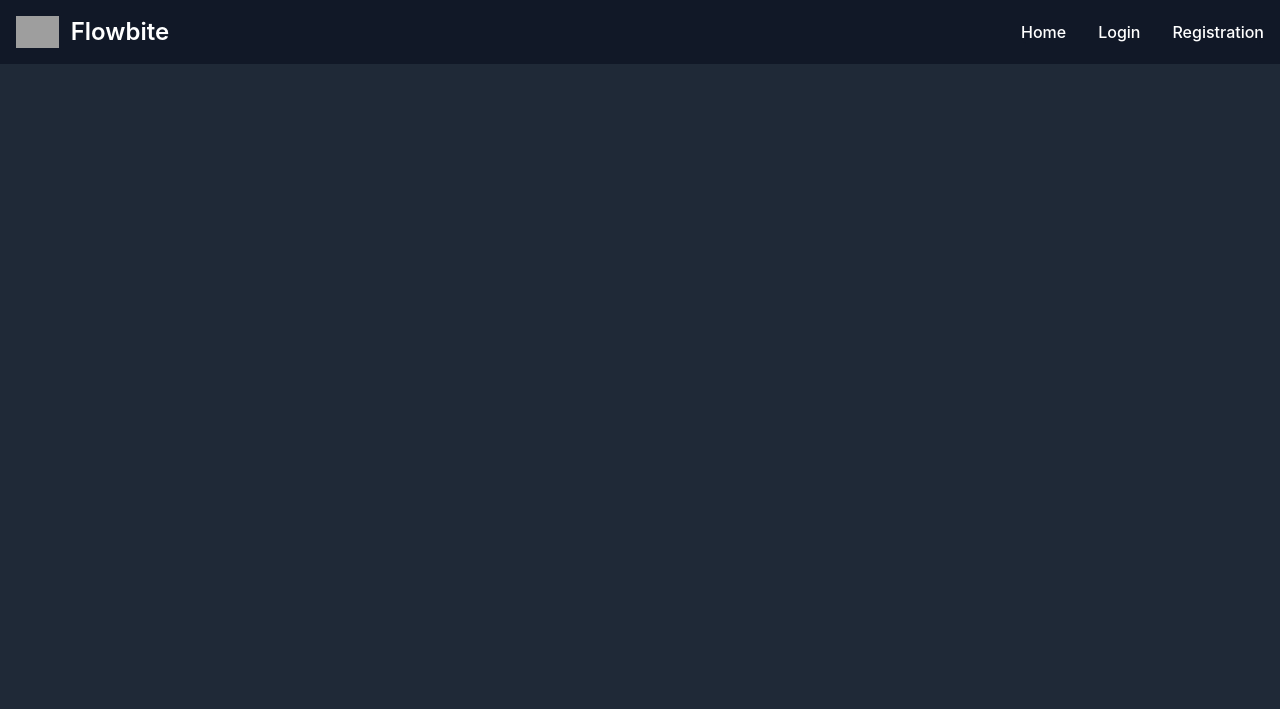
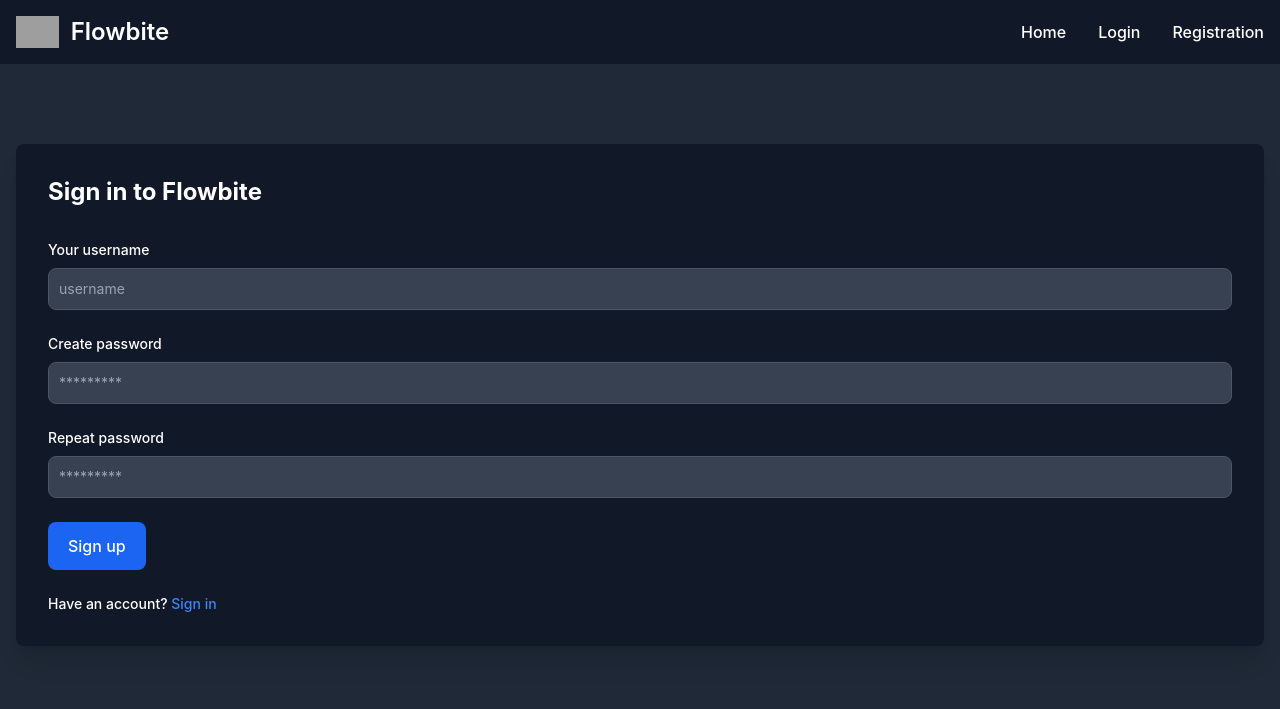
Before and after one commit to oleksandrabelmas0908/planner, a Django app: page /registration/ in a window 1280 px wide. Shown: the top 709 px of the page. Run offline with Django 5.2, Linux system fonts and the light colour scheme; some libraries are stand-ins or nearby versions; grey boxes are pictures that could not be loaded.

Commit message:
Created login and registration

```diff
--- a/main/templates/login.html
+++ b/main/templates/login.html
@@ -25,9 +25,9 @@
                     <input type="password" name="password" id="password" placeholder="*********" class="bg-gray-50 border border-gray-300 text-gray-900 text-sm rounded-lg focus:ring-blue-500 focus:border-blue-500 block w-full p-2.5 dark:bg-gray-700 dark:border-gray-600 dark:placeholder-gray-400 dark:text-white dark:focus:ring-blue-500 dark:focus:border-blue-500" required />
                 </div>
 
-                <button type="submit" class="w-full px-5 py-3 text-base font-medium text-center text-white bg-blue-700 rounded-lg hover:bg-blue-800 focus:ring-4 focus:ring-blue-300 sm:w-auto dark:bg-blue-600 dark:hover:bg-blue-700 dark:focus:ring-blue-800">Login to your account</button>
+                <button type="submit" class="w-full px-5 py-3 text-base font-medium text-center text-white bg-blue-700 rounded-lg hover:bg-blue-800 focus:ring-4 focus:ring-blue-300 sm:w-auto dark:bg-blue-600 dark:hover:bg-blue-700 dark:focus:ring-blue-800">Sign in</button>
                 <div class="text-sm font-medium text-white">
-                    Not registered yet? <a class="text-blue-600 hover:underline dark:text-blue-500">Create account</a>
+                    Not registered yet? <a href="{% url 'registration' %}" class="text-blue-600 hover:underline dark:text-blue-500">Sign up</a>
                 </div>
             </form>
         </div>
--- a/main/templates/registration.html
+++ b/main/templates/registration.html
@@ -2,3 +2,39 @@
 
 
 {% block title %}Registration{% endblock %}
+
+
+{% block content %}
+
+<section>
+    <div class="py-8 px-4 mx-auto max-w-screen-xl lg:py-16 grid lg:grid-cols-1 gap-8 lg:gap-16">
+        <div class="w-full lg:max-w-xl p-6 space-y-8 sm:p-8 rounded-lg shadow-xl border-gray-200 bg-gray-900 mx-auto">
+            <h2 class="text-2xl font-bold text-white">
+                Sign in to Flowbite
+            </h2>
+            <form class="mt-8 space-y-6" action="#" method="post">
+                {% csrf_token %}
+
+                <div>
+                    <label for="login" class="block mb-2 text-sm font-medium text-white">Your username</label>
+                    <input type="text" name="login" id="login" class="bg-gray-50 border border-gray-300 text-gray-900 text-sm rounded-lg focus:ring-blue-500 focus:border-blue-500 block w-full p-2.5 dark:bg-gray-700 dark:border-gray-600 dark:placeholder-gray-400 dark:text-white dark:focus:ring-blue-500 dark:focus:border-blue-500" placeholder="username" required />
+                </div>
+                <div>
+                    <label for="password" class="block mb-2 text-sm font-medium text-white">Create password</label>
+                    <input type="password" name="password" id="password" placeholder="*********" class="bg-gray-50 border border-gray-300 text-gray-900 text-sm rounded-lg focus:ring-blue-500 focus:border-blue-500 block w-full p-2.5 dark:bg-gray-700 dark:border-gray-600 dark:placeholder-gray-400 dark:text-white dark:focus:ring-blue-500 dark:focus:border-blue-500" required />
+                </div>
+                <div>
+                    <label for="password2" class="block mb-2 text-sm font-medium text-white">Repeat password</label>
+                    <input type="password" name="password2" id="password2" placeholder="*********" class="bg-gray-50 border border-gray-300 text-gray-900 text-sm rounded-lg focus:ring-blue-500 focus:border-blue-500 block w-full p-2.5 dark:bg-gray-700 dark:border-gray-600 dark:placeholder-gray-400 dark:text-white dark:focus:ring-blue-500 dark:focus:border-blue-500" required />
+                </div>
+
+                <button type="submit" class="w-full px-5 py-3 text-base font-medium text-center text-white bg-blue-700 rounded-lg hover:bg-blue-800 focus:ring-4 focus:ring-blue-300 sm:w-auto dark:bg-blue-600 dark:hover:bg-blue-700 dark:focus:ring-blue-800">Sign up</button>
+                <div class="text-sm font-medium text-white">
+                    Have an account? <a href="{% url 'login' %}" class="text-blue-600 hover:underline dark:text-blue-500">Sign in</a>
+                </div>
+            </form>
+        </div>
+    </div>
+</section>
+
+{% endblock %}
--- a/main/views.py
+++ b/main/views.py
@@ -1,12 +1,29 @@
 from django.contrib.auth import authenticate, login
 from django.shortcuts import render, redirect
+from django.contrib.auth.models import User
 
 
 def index(req):
+    print(User.objects.all())
     return render(template_name="index.html", request=req)
 
 
 def registration_view(req):
+    if req.method == 'POST':
+        name = req.POST.get("login")
+        password = req.POST.get("password")
+        password2 = req.POST.get("password2")
+
+        if password == password2:
+            User.objects.create_user(username=name, password=password)
+            user = authenticate(username=name, password=password)
+            if user is not None:
+                login(req, user)
+            else:
+                return render(template_name="login.html", request=req)
+
+            return redirect('home')
+
     return render(template_name="registration.html", request=req)
 
 
--- a/planner/settings.py
+++ b/planner/settings.py
@@ -120,7 +120,4 @@
 STATIC_URL = 'static/'
 
 
-AUTH_USER_MODEL = 'main.Users'
-
-
 DEFAULT_AUTO_FIELD = 'django.db.models.BigAutoField'
```
Also changed, not shown: main/models.py (+2 -10 lines).
